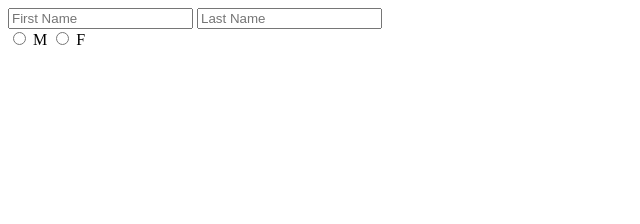
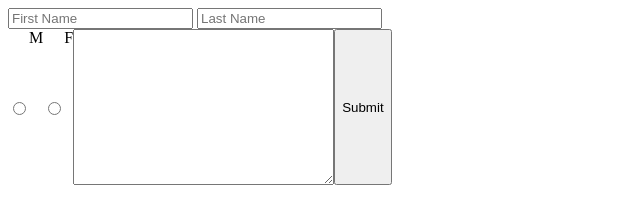
Before and after one commit to PaulBildea/contact-form-homework, a plain HTML site: page index.html in a window 1280 px wide. Shown: the whole page, without its empty margins (0-640 px from the left). Drawn offline with Linux system fonts and the light colour scheme.

Commit message:
HTML css JavaScript

```diff
--- a/index.html
+++ b/index.html
@@ -4,23 +4,29 @@
     <meta charset="UTF-8">
     <meta http-equiv="X-UA-Compatible" content="IE=edge">
     <meta name="viewport" content="width=device-width, initial-scale=1.0">
+    <link rel="stylesheet" href="style.css">
+    <script src="script.js"></script>
     <title>Contact form</title>
 </head>
 <body>
+
     <section class="content">
      <div class="info">
          <form action="" method="POST">
 <label for="fName"></label>
-<input type="text" name="fName" id="fName" placeholder="First Name" required>
+  <input type="text" name="fName" id="fName" placeholder="First Name" required>
 <label for="lName"></label>
-<input type="text" name="lName" id="lName" placeholder="Last Name" required>
-</form>
+  <input type="text" name="lName" id="lName" placeholder="Last Name" required>
+         </form>
 </div>
 <div class="gender">
     <input type="radio" id="masc" name="answer" value="M">
     <label for="masc">M</label>
     <input type="radio" id="fem" name="answer" value="F">
     <label for="fem">F</label>
+    <textarea name="extrainfo" id="message" cols="30" rows="10"
+    placeholders="Your message here..."></textarea>
+    <button class="submit" value="Submit">Submit</button>
 </div>
 
 
--- /dev/null
+++ b/style.css
@@ -0,0 +1,4 @@
+.gender{
+    display: flex;
+
+}
```
